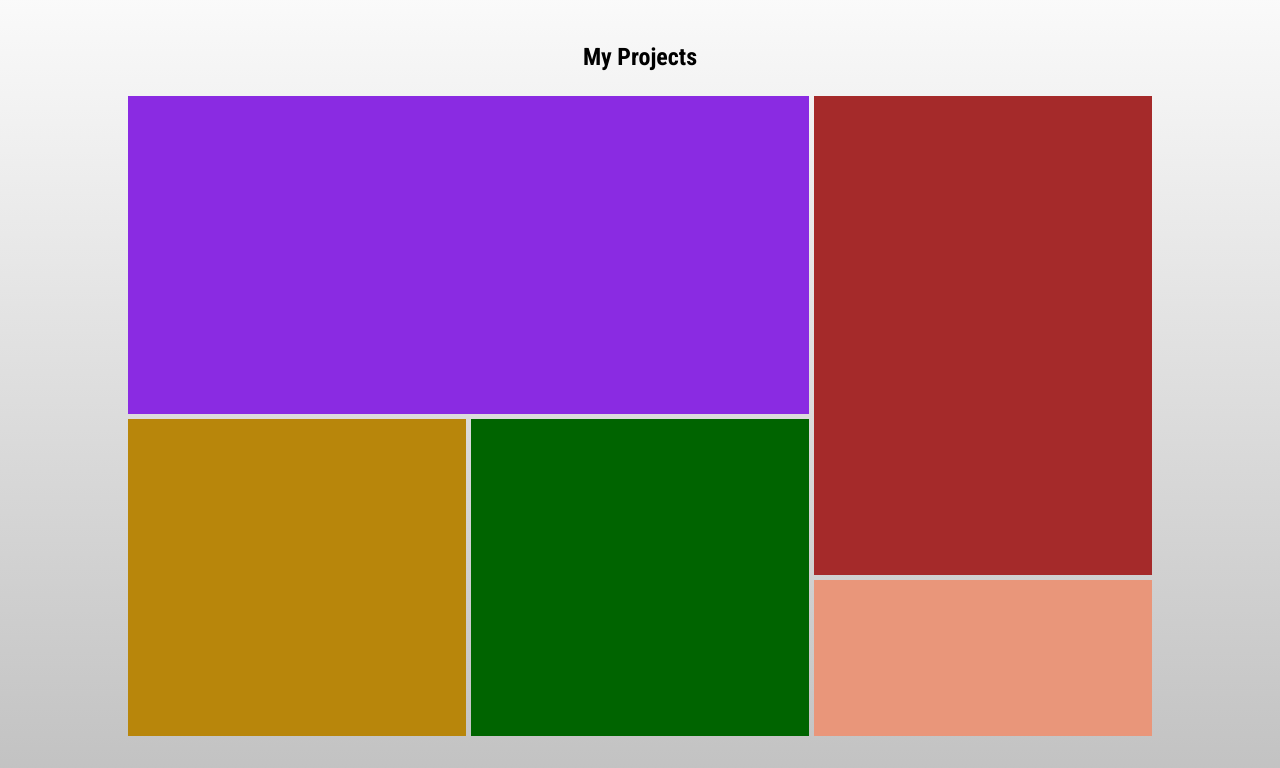
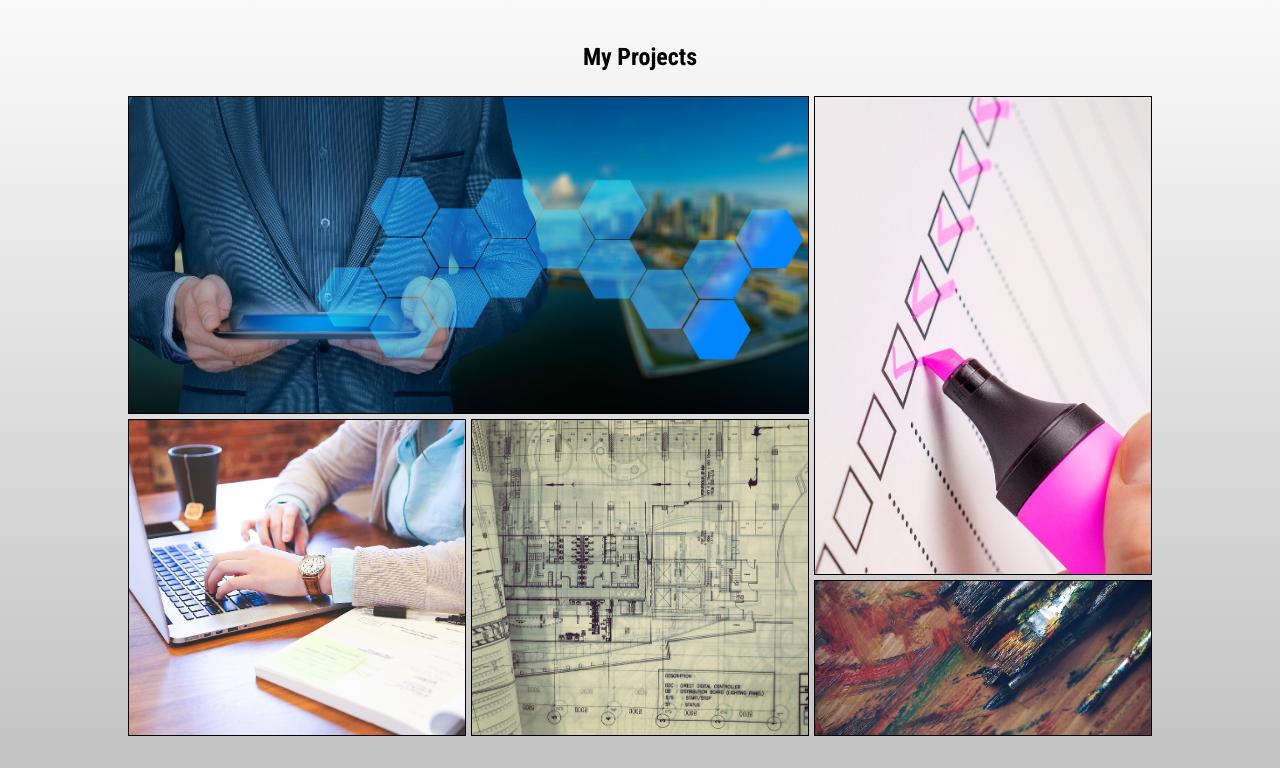
Before and after one commit to KamilMatejuk/Portfolio-Web-Page, a plain HTML site: page index.html in a window 1280 px wide. Shown: the part 1492-2260 px from the top of the page. Drawn offline with Linux system fonts and the light colour scheme.

Commit message:
add photos to portfolio

```diff
--- a/index.html
+++ b/index.html
@@ -95,7 +95,7 @@
             </div>
         </div>
         <footer>
-            <p>Created by Kamil Matejuk</br>Last edited 28.10.2019 22:02</p>
+            <p>Created by Kamil Matejuk</br>Last edited 02.11.2019 20:37</p>
         </footer>
     </div>
 </body>
--- a/style.css
+++ b/style.css
@@ -217,26 +217,32 @@ nav {
         "three   four    two"
         "three   four    five";
 }
+.portfolio > * {
+    background-position: center;
+    background-size: cover;
+    background-repeat: no-repeat;
+    border: 1px black solid;
+}
 
 #project1 {
     grid-area: one;
-    background-color: blueviolet;
+    background-image: url("img/projects/1.jpg");
 }
 #project2 {
     grid-area: two;
-    background-color: brown;
+    background-image: url("img/projects/2.jpg");
 }
 #project3 {
     grid-area: three;
-    background-color: darkgoldenrod;
+    background-image: url("img/projects/3.jpg");
 }
 #project4 {
     grid-area: four;
-    background-color: darkgreen;
+    background-image: url("img/projects/4.jpg");
 }
 #project5 {
     grid-area: five;
-    background-color: darksalmon;
+    background-image: url("img/projects/5.jpg");
 }
 
 /* part 3 */
```
Also changed, not shown: img/projects/1.jpg (added), img/projects/2.jpg (added), img/projects/3.jpg (added), img/projects/4.jpg (added), img/projects/5.jpg (added).
